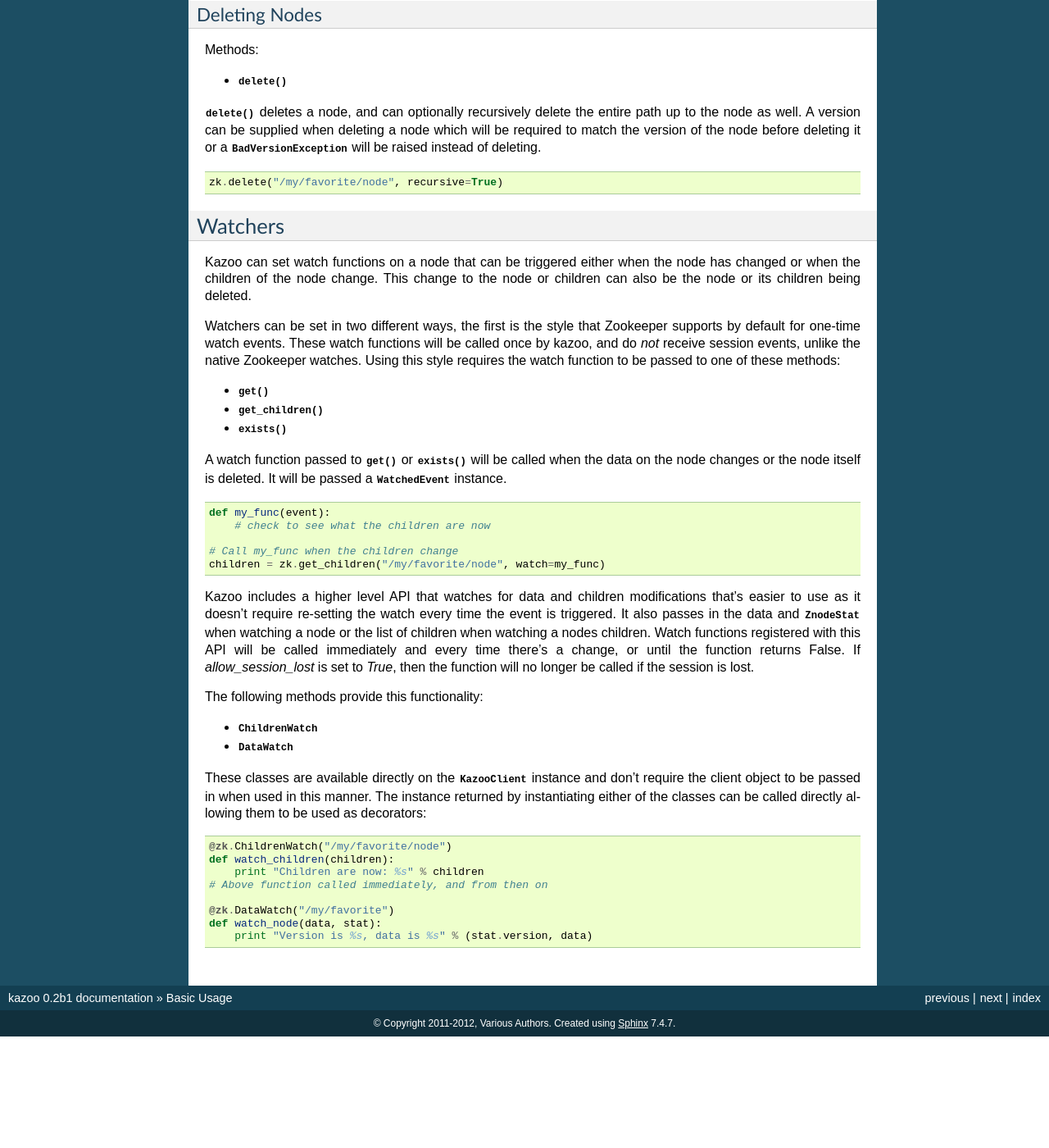
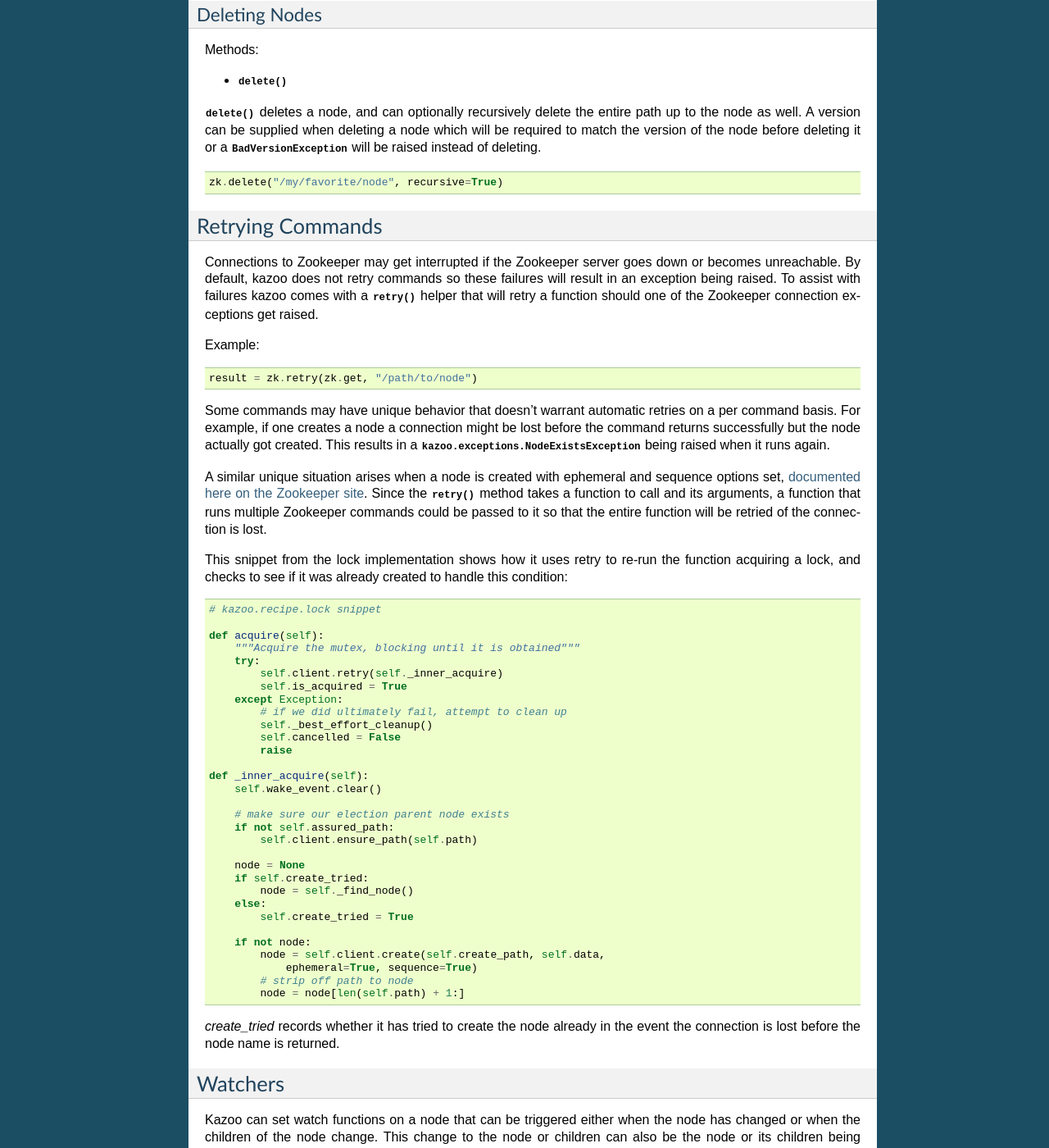
Before and after one commit to python-zk/kazoo, a Sphinx documentation site: the page built from docs/basic_usage.rst, in a window 1280 px wide and 1400 px high, scrolled down 2109 px. Shown: the whole window at 82% size. Built offline with Sphinx 7.4.7, drawn with Linux system fonts in a browser that asks for light colours; before the commit the page ends 3373 px from its top, so only the background shows below that.

Commit message:
Add information on retrying commands.

```diff
--- a/docs/basic_usage.rst
+++ b/docs/basic_usage.rst
@@ -153,6 +153,76 @@
 
     zk.delete("/my/favorite/node", recursive=True)
 
+Retrying Commands
+=================
+
+Connections to Zookeeper may get interrupted if the Zookeeper server goes down
+or becomes unreachable. By default, kazoo does not retry commands so these
+failures will result in an exception being raised. To assist with failures
+kazoo comes with a :meth:`~kazoo.client.KazooClient.retry` helper that will
+retry a function should one of the Zookeeper connection exceptions get raised.
+
+Example:
+
+.. code-block:: python
+
+    result = zk.retry(zk.get, "/path/to/node")
+
+Some commands may have unique behavior that doesn't warrant automatic retries
+on a per command basis. For example, if one creates a node a connection might
+be lost before the command returns successfully but the node actually got
+created. This results in a :exc:`kazoo.exceptions.NodeExistsException` being
+raised when it runs again.
+
+A similar unique situation arises when a node is created with ephemeral and
+sequence options set, `documented here on the Zookeeper site <http://zookeeper.
+apache.org/doc/trunk/recipes.html#sc_recipes_errorHandlingNote>`_. Since the
+:meth:`~kazoo.client.KazooClient.retry` method takes a function to call and
+its arguments, a function that runs multiple Zookeeper commands could be
+passed to it so that the entire function will be retried of the connection is
+lost.
+
+This snippet from the lock implementation shows how it uses retry to re-run the
+function acquiring a lock, and checks to see if it was already created to
+handle this condition:
+
+.. code-block:: python
+
+    # kazoo.recipe.lock snippet
+
+    def acquire(self):
+        """Acquire the mutex, blocking until it is obtained"""
+        try:
+            self.client.retry(self._inner_acquire)
+            self.is_acquired = True
+        except Exception:
+            # if we did ultimately fail, attempt to clean up
+            self._best_effort_cleanup()
+            self.cancelled = False
+            raise
+
+    def _inner_acquire(self):
+        self.wake_event.clear()
+
+        # make sure our election parent node exists
+        if not self.assured_path:
+            self.client.ensure_path(self.path)
+
+        node = None
+        if self.create_tried:
+            node = self._find_node()
+        else:
+            self.create_tried = True
+
+        if not node:
+            node = self.client.create(self.create_path, self.data,
+                ephemeral=True, sequence=True)
+            # strip off path to node
+            node = node[len(self.path) + 1:]
+
+`create_tried` records whether it has tried to create the node already in the
+event the connection is lost before the node name is returned.
+
 Watchers
 ========
 
```
